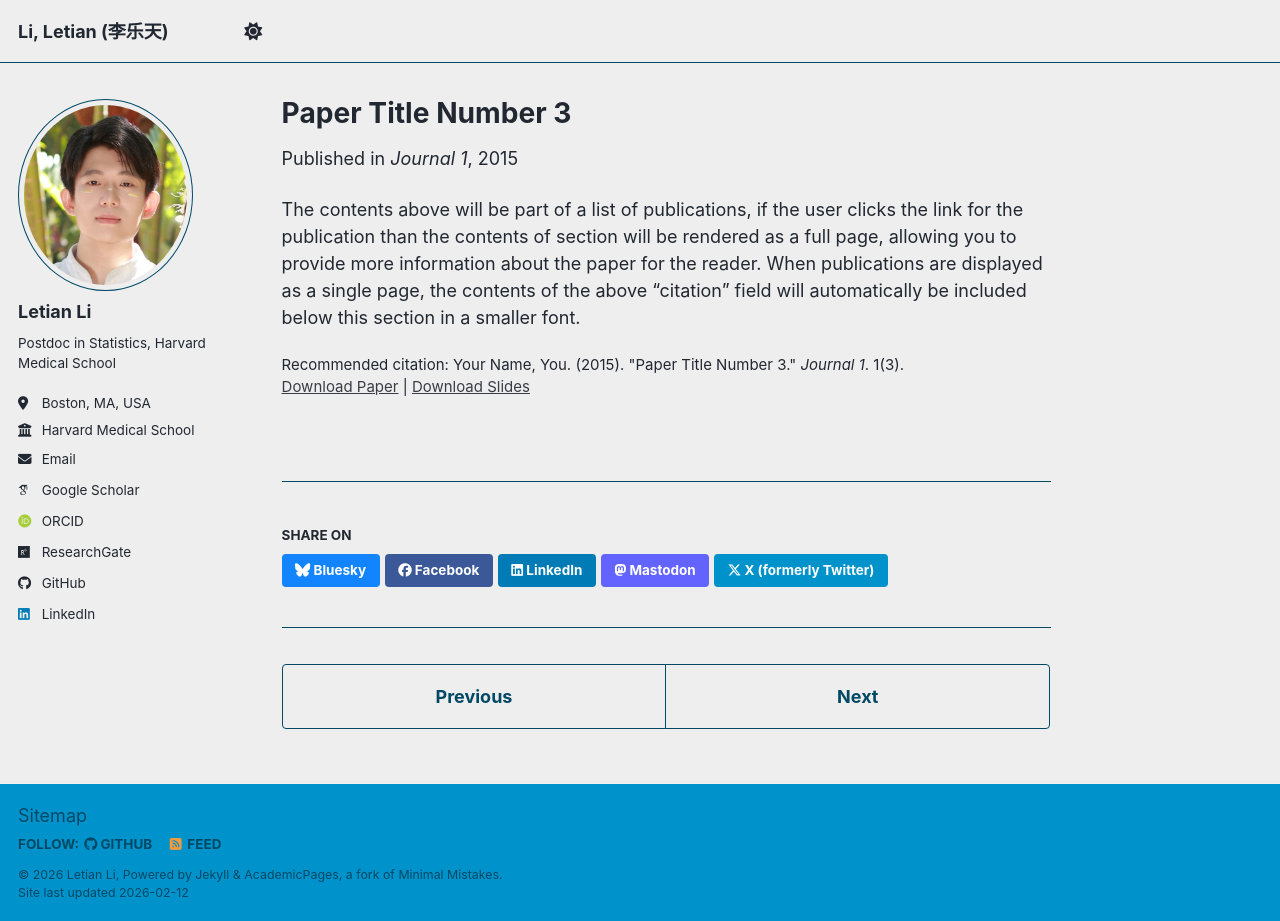
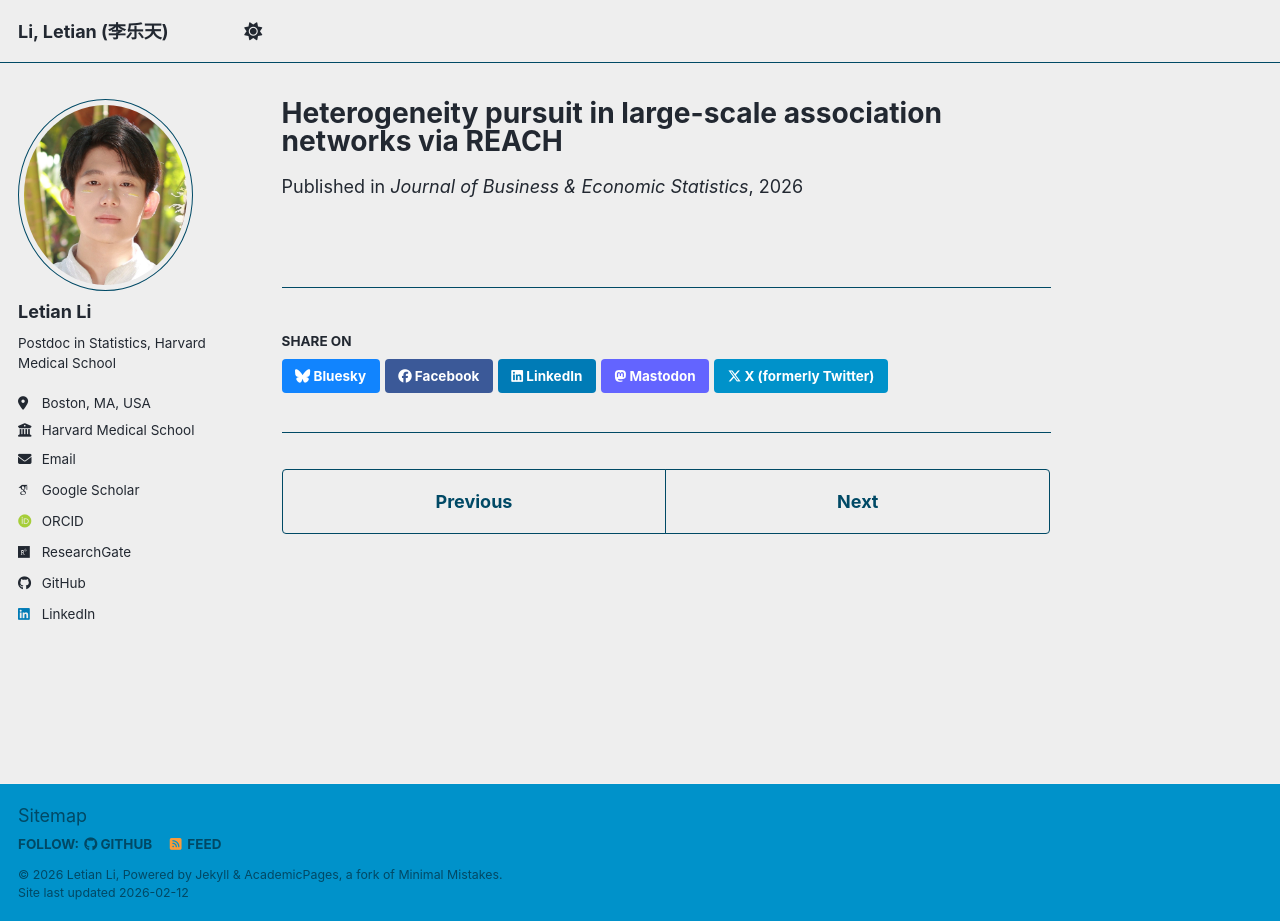
Before and after one commit to letianli059/letianli059.github.io, a Jekyll site: the page built from _publications/2015-10-01-paper-title-number-3.md, in a window 1280 px wide and 921 px high. Built offline with Jekyll 4.4.1, drawn with Linux system fonts in a browser that asks for light colours; some web fonts are replaced; a script bundle is joined from its source files by our own code; library files that are not in the unit come from our copies.

Commit message:
Update 2015-10-01-paper-title-number-3.md

```diff
--- a/_publications/2015-10-01-paper-title-number-3.md
+++ b/_publications/2015-10-01-paper-title-number-3.md
@@ -1,14 +1,12 @@
 ---
-title: "Paper Title Number 3"
+title: "Heterogeneity pursuit in large-scale association networks via REACH"
 collection: publications
-category: manuscripts
-permalink: /publication/2015-10-01-paper-title-number-3
-excerpt: 'This paper is about the number 3. The number 4 is left for future work.'
-date: 2015-10-01
-venue: 'Journal 1'
-slidesurl: 'https://academicpages.github.io/files/slides3.pdf'
-paperurl: 'https://academicpages.github.io/files/paper3.pdf'
-citation: 'Your Name, You. (2015). &quot;Paper Title Number 3.&quot; <i>Journal 1</i>. 1(3).'
+category: journal
+permalink:
+excerpt:
+date: 2026-01-01
+venue: 'Journal of Business & Economic Statistics'
+slidesurl:
+paperurl:
+citation:
 ---
-
-The contents above will be part of a list of publications, if the user clicks the link for the publication than the contents of section will be rendered as a full page, allowing you to provide more information about the paper for the reader. When publications are displayed as a single page, the contents of the above "citation" field will automatically be included below this section in a smaller font.
```
